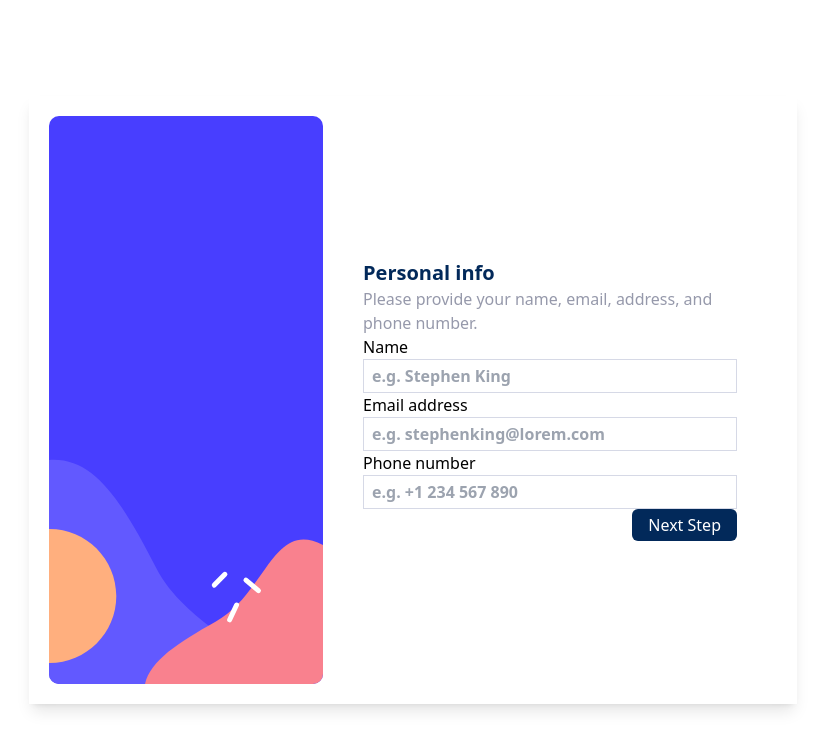
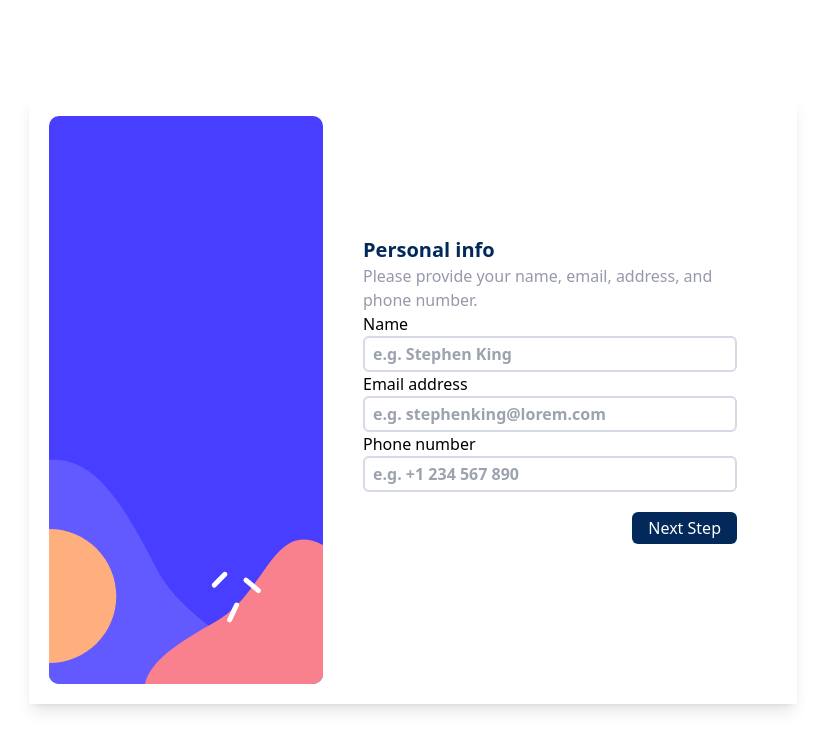
Before and after one commit to AlexCiobanu47/multi-step-form, a React (Vite) app: page / in a window 1280 px wide. Shown: the top 750 px of the page, without its empty margins (227-1052 px from the left). Built offline with nearby package versions, Linux system fonts and the light colour scheme.

Commit message:
added personal information validation

```diff
--- a/src/components/PersonalnfoCard.tsx
+++ b/src/components/PersonalnfoCard.tsx
@@ -1,4 +1,4 @@
-import React, { ChangeEvent } from "react";
+import React, { ChangeEvent, useState } from "react";
 
 interface PersonalInfoCardProps {
   setName: (name: string) => void;
@@ -12,18 +12,40 @@ const PersonalnfoCard: React.FC<PersonalInfoCardProps> = ({
   setPhone,
   nextState,
 }) => {
+  const [nameError, setNameError] = useState("");
+  const [emailError, setEmailError] = useState("");
+  const [phoneNumberError, setPhoneNumberError] = useState("");
   const handleNameChange = (event: ChangeEvent<HTMLInputElement>) => {
+    const pattern: RegExp = /\w\s\w/;
+    if (!pattern.test(event.target.value)) {
+      setNameError("Enter a valid name");
+    } else {
+      setNameError("");
+    }
     setName(event.target.value);
   };
   const handleEmailChange = (event: ChangeEvent<HTMLInputElement>) => {
+    const pattern: RegExp = /\w@\w/;
+    if (!pattern.test(event.target.value)) {
+      setEmailError("Enter a valid email");
+    } else {
+      setEmailError("");
+    }
     setEmail(event.target.value);
   };
   const handlePhoneChange = (event: ChangeEvent<HTMLInputElement>) => {
+    const pattern: RegExp = /\d{10}/;
+    if (!pattern.test(event.target.value)) {
+      setPhoneNumberError("Enter a valid phone number");
+    } else {
+      setPhoneNumberError("");
+    }
     setPhone(event.target.value);
   };
   const handleNextStep = () => {
     nextState();
   };
+
   return (
     <div className="z-50 bg-white p-5 m-5 rounded-lg  flex flex-col">
       <div>
@@ -33,35 +55,49 @@ const PersonalnfoCard: React.FC<PersonalInfoCardProps> = ({
         </p>
         <form>
           <div className="flex flex-col">
-            <label className="text-blue">Name</label>
+            <div className="flex justify-between">
+              <label className="text-blue">Name</label>
+              {nameError && <span className="text-red-500">{nameError}</span>}
+            </div>
             <input
               type="text"
               placeholder="e.g. Stephen King"
               onChange={handleNameChange}
-              className="border border-LightGray px-2 py-1 font-semibold"
+              className={`border-2 rounded-md px-2 py-1 font-semibold
+              ${nameError ? "border-red-500" : "border-LightGray"}`}
             />
           </div>
           <div className="flex flex-col">
-            <label>Email address</label>
+            <div className="flex justify-between">
+              <label>Email address</label>
+              {emailError && <span className="text-red-500">{emailError}</span>}
+            </div>
             <input
               type="text"
               placeholder="e.g. stephenking@lorem.com"
               onChange={handleEmailChange}
-              className="border border-LightGray px-2 py-1 font-semibold"
+              className={`border-2 rounded-md px-2 py-1 font-semibold
+              ${emailError ? "border-red-500" : "border-LightGray"}`}
             />
           </div>
           <div className="flex flex-col">
-            <label>Phone number</label>
+            <div className="flex justify-between">
+              <label>Phone number</label>
+              {phoneNumberError && (
+                <span className="text-red-500">{phoneNumberError}</span>
+              )}
+            </div>
             <input
               type="text"
               placeholder="e.g. +1 234 567 890"
               onChange={handlePhoneChange}
-              className="border border-LightGray px-2 py-1 font-semibold"
+              className={`border-2 rounded-md px-2 py-1 font-semibold
+              ${phoneNumberError ? "border-red-500" : "border-LightGray"}`}
             />
           </div>
         </form>
       </div>
-      <div className="flex items-center justify-end bottom-0 right-0">
+      <div className="flex items-center justify-end bottom-0 right-0 my-5">
         <button
           onClick={handleNextStep}
           className="text-white py-1 px-4 bg-MarineBlue rounded-md"
```
